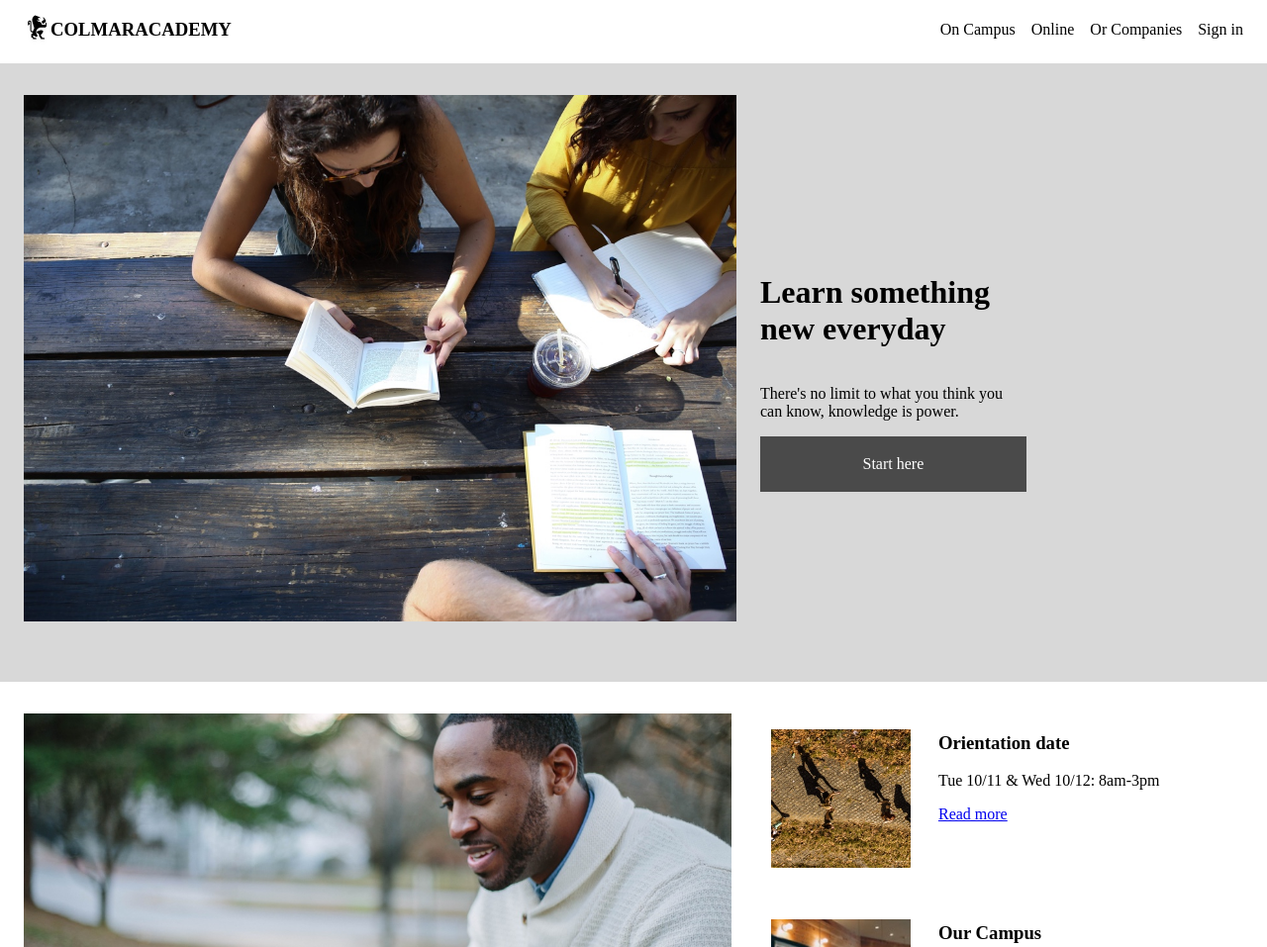
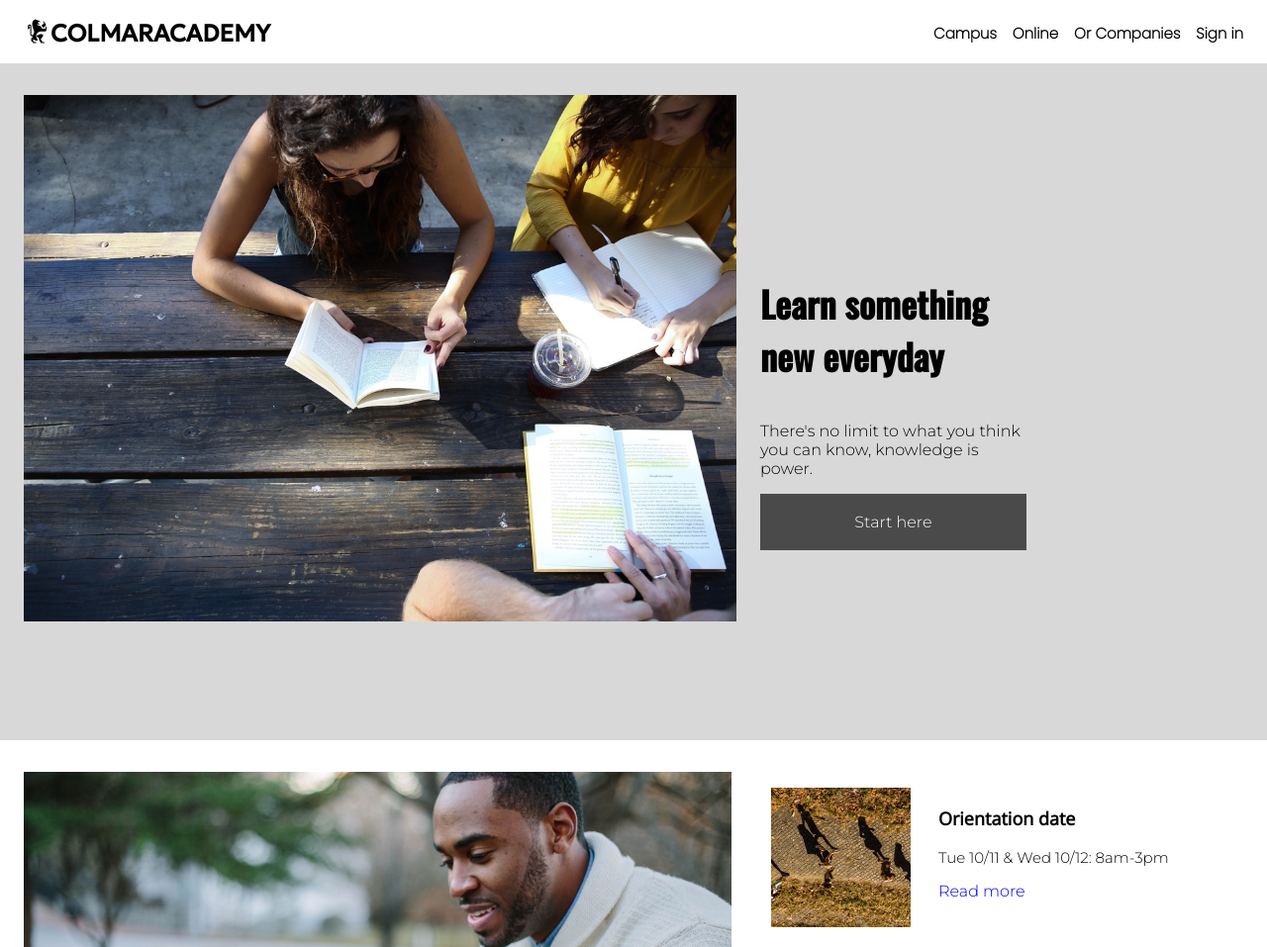
Before and after one commit to Richyyyo/colmar, a plain HTML site: page index.html in a window 1280 px wide. Shown: the top 957 px of the page at 99% size. Drawn offline with nearby package versions, Linux system fonts and the light colour scheme.

Commit message:
desktop version

```diff
--- a/css/style.css
+++ b/css/style.css
@@ -5,12 +5,20 @@
 body {
     margin: 0 auto;
     width: 100%;
+    font-size: 16px;
 }
 
 header {
     width: 100%;
     height: 64px;
     background-color: #ffffff;
+    position: fixed;
+    z-index: 1;
+}
+
+main {
+    position: relative;
+    top: 64px;
 }
 
 .desktop {
@@ -24,13 +32,25 @@ header {
     display: flex;
 }
 
+.logo h3 a {
+    font-family: 'Geologica', sans-serif;
+    text-decoration: none;
+    color: #000000;
+    font-size: 1.5rem;
+}
+
 .desktop ul {
     display: flex;
     list-style-type: none;
+
 }
 
-.desktop li {
+.desktop li a {
     padding-left: 16px;
+    font-family: 'Poppins', sans-serif;
+    font-weight: bold;
+    text-decoration: none;
+    color: #000000;
 }
 
 .banner {
@@ -55,6 +75,23 @@ img {
     padding: 15% 0;
 }
 
+.banner-content h1 {
+    font-family: 'Oswald', sans-serif;
+    font-size: 2.25rem;
+}
+
+.banner-content p {
+    font-family: 'Montserrat', sans-serif;
+    font-size: 1rem;
+}
+
+.banner-content a {
+    color: #ffffff;
+    text-decoration: none;
+    font-size: 1rem;
+}
+
+
 .button {
     border: #4a4a4a solid;
     background-color: #4a4a4a;
@@ -71,6 +108,28 @@ img {
     padding: 32px 24px;
 }
 
+.content h1 {
+    font-family: 'Oswald', sans-serif;
+    font-size: 1.563rem;
+}
+
+.content p,
+a {
+    font-family: 'Montserrat', sans-serif;
+    font-size: 0.938rem;
+}
+
+.content h3 {
+    font-family: 'Open Sans', sans-serif;
+    font-size: 1.125rem;
+}
+
+.content h4 {
+    font-family: 'Montserrat', sans-serif;
+    font-size: 1.2rem;
+    font-weight: 900;
+}
+
 .content-image {
     width: 60%;
     padding-right: 24px;
@@ -78,7 +137,6 @@ img {
 
 .content-side {
     width: 40%;
-    display:
 }
 
 .info {
@@ -94,6 +152,12 @@ img {
 
 .info-content {
     margin: 0 2.5%;
+    padding: 3.5% 0;
+}
+
+.info-content a {
+    text-decoration: none;
+    font-size: 1rem;
 }
 
 
@@ -109,6 +173,11 @@ img {
     text-align: center;
     padding-top: 32px;
 }
+
+.subcontent h1 {
+    font-family: 'Oswald', sans-serif;
+}
+
 
 .box-container {
     display: grid;
@@ -128,8 +197,30 @@ img {
     width: 60%;
 }
 
+.box-info h2 {
+    font-family: 'Open Sans', sans-serif;
+    font-size: 1.25rem;
+}
+
 .box-info p {
     padding-top: 8px;
+    font-family: 'Montserrat', sans-serif;
+    font-size: 0.875rem;
+}
+
+.bottom h2 {
+    font-family: 'Oswald', sans-serif;
+    font-size: 1.875rem;
+}
+
+.bottom h3 {
+    font-family: 'Open Sans', sans-serif;
+    font-size: 1.125rem;
+}
+
+.bottom p {
+    font-family: 'Montserrat', sans-serif;
+    font-size: 0.938rem;
 }
 
 .bottom-header {
@@ -145,6 +236,11 @@ img {
 .bottom-content {
     width: 60%;
     padding: 0 24px 24px;
+}
+
+.bottom-content h4 {
+    font-family: 'Oswald', sans-serif;
+    font-size: 1.3rem;
 }
 
 .bottom-side {
@@ -175,4 +271,5 @@ video {
 
 footer {
     text-align: center;
+    font-family: 'Poppins', sans-serif;
 }
--- a/index.html
+++ b/index.html
@@ -3,6 +3,10 @@
   <head>
     <meta charset="UTF-8" />
     <meta name="viewport" content="width=device-width, initial-scale=1.0" />
+    <link
+      href="https://fonts.googleapis.com/css2?family=Geologica&family=Montserrat:wght@300&family=Open+Sans&family=Oswald:wght@500&family=Poppins:wght@200&display=swap"
+      rel="stylesheet"
+    />
     <link href="css/style.css" rel="stylesheet" />
     <title>Colmar</title>
   </head>
@@ -11,17 +15,17 @@
       <div class="desktop">
         <div class="logo">
           <img src="images/ic-logo.svg" alt="logo" />
-          <h3>COLMARACADEMY</h3>
+          <h3><a href="#">COLMARACADEMY</a></h3>
         </div>
         <ul>
-          <li>On Campus</li>
-          <li>Online</li>
-          <li>Or Companies</li>
-          <li>Sign in</li>
+          <li><a href="#">Campus</a></li>
+          <li><a href="#">Online</a></li>
+          <li><a href="#">Or Companies</a></li>
+          <li><a href="#">Sign in</a></li>
         </ul>
       </div>
     </header>
-
+    <main>
       <div class="banner">
         <div class="banner-image">
           <img src="images/banner.jpg" alt="banner image" />
@@ -32,7 +36,7 @@
             There's no limit to what you think you can know, knowledge is power.
           </p>
           <div class="button">
-          <p>Start here</p>
+            <p><a href="#"> Start here</a></p>
           </div>
         </div>
       </div>
@@ -70,7 +74,8 @@
               <div class="info-content">
                 <h3>Our guest lecture</h3>
                 <p>
-                Join a keynote with Oliver Sack about music in medical treatment
+                  Join a keynote with Oliver Sack about music in medical
+                  treatment
                 </p>
                 <a href="#">Read more</a>
               </div>
@@ -157,7 +162,11 @@
           <div class="bottom-side">
             <div class="bottom-sidebox">
               <div class="sidebox-color">
-              <img src="images/thesis-fisma.jpg" class="sidebox" alt="fisma" />
+                <img
+                  src="images/thesis-fisma.jpg"
+                  class="sidebox"
+                  alt="fisma"
+                />
                 <div class="sidebox-content">
                   <h3>Fisma: Design and Protype</h3>
                   <p>Designer showcase of new protype product</p>
@@ -178,6 +187,7 @@
           </div>
         </div>
       </div>
+    </main>
     <footer>
       <p>&copy; 2023 Richy's Design Inc. | All Rights Reserved</p>
     </footer>
```
Lines whose indentation alone changed are shown as unchanged.
